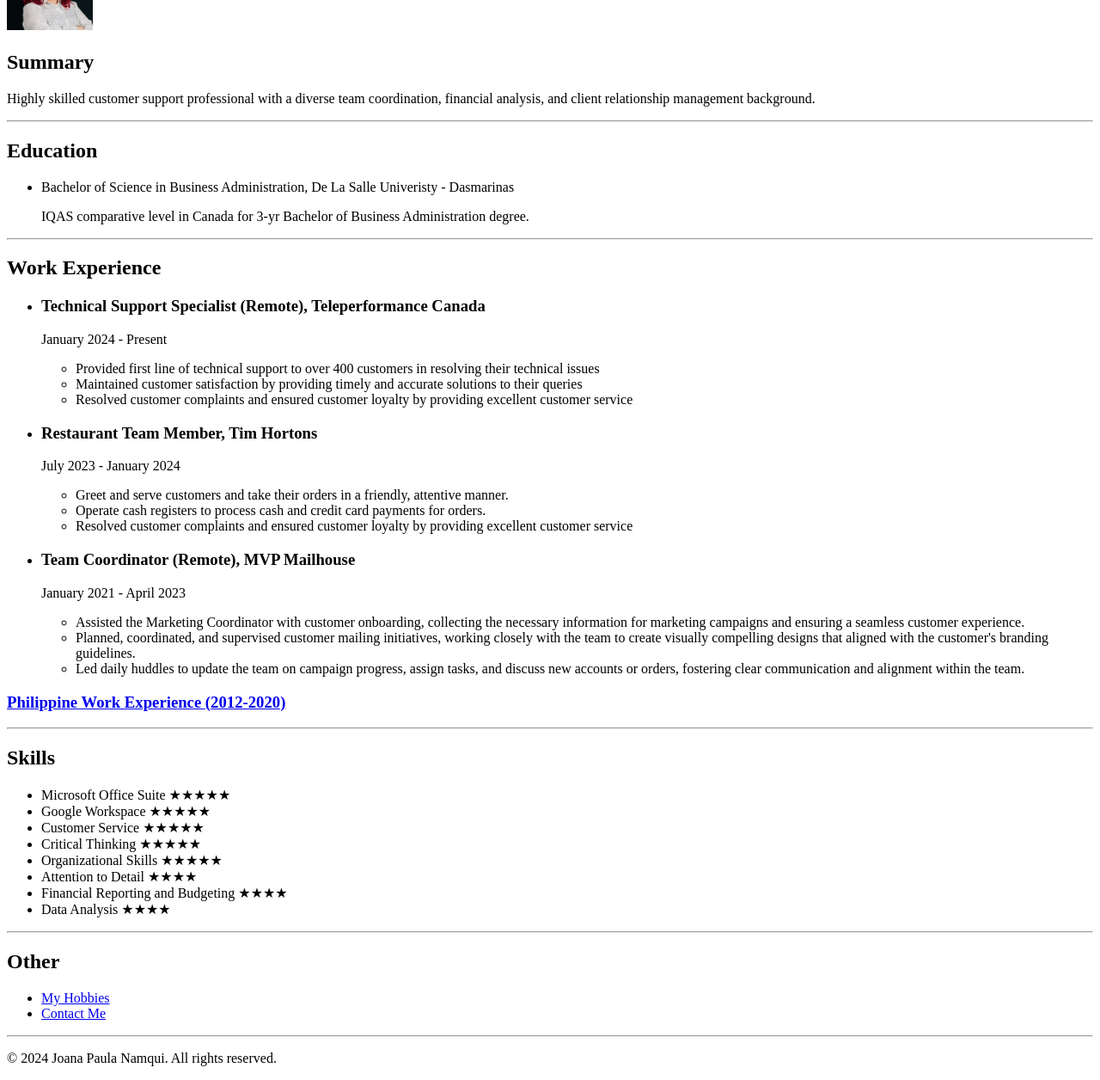
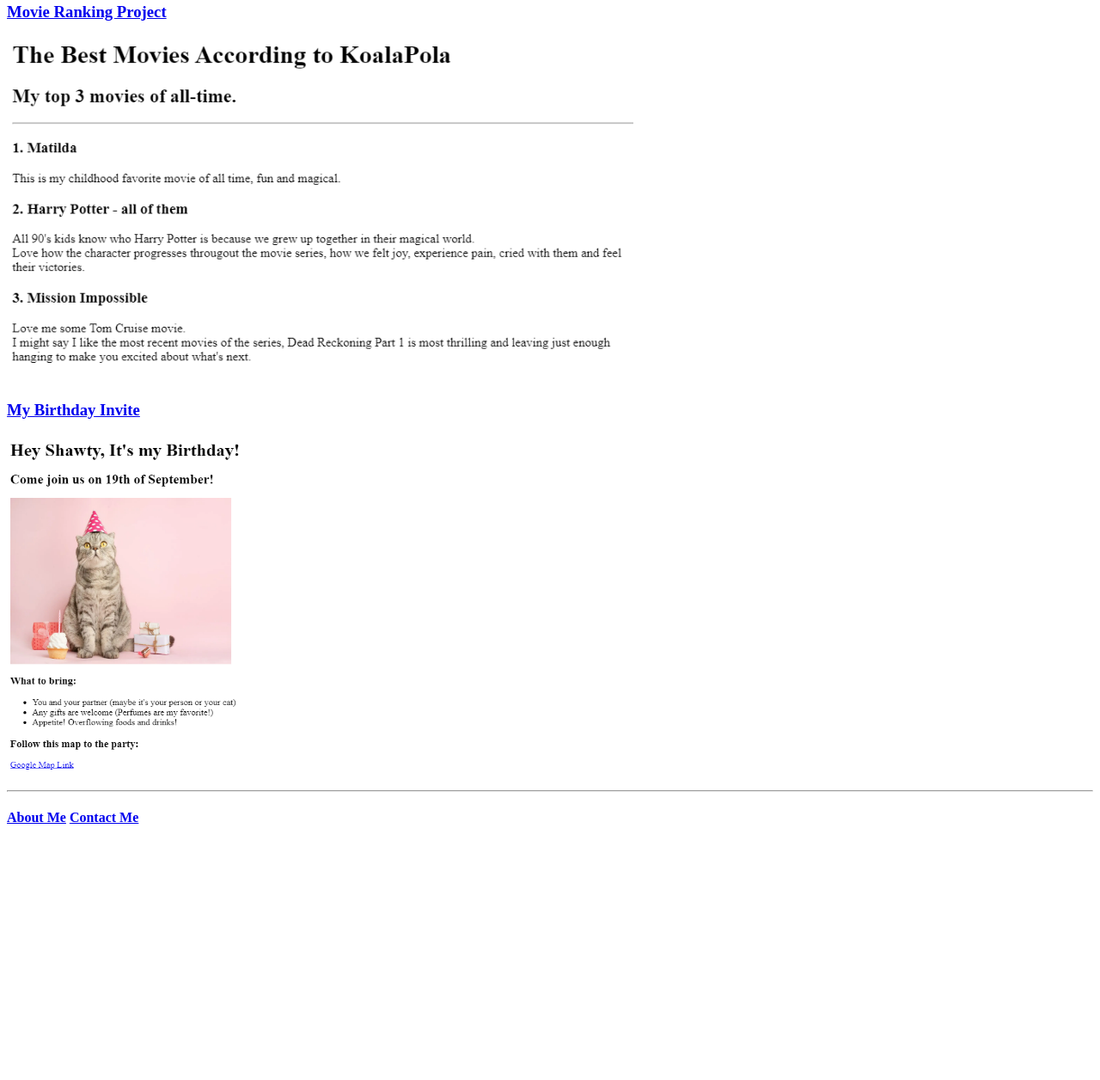
Before and after one commit to paulanamqui/html-portfolio, a plain HTML site: page index.html in a window 1280 px wide. Shown: the part 145-1401 px from the top of the page at 86% size. After the commit the page ends 1126 px from the top, so only its background shows below. Drawn offline with Linux system fonts and the light colour scheme.

Commit message:
Add files via upload

```diff
--- a/index.html
+++ b/index.html
@@ -3,72 +3,19 @@
 <head>
     <meta charset="UTF-8">
     <meta name="viewport" content="width=device-width, initial-scale=1.0">
-    <title>My Resume</title>
+    <title>Paula Namqui's Portfolio</title>
 </head>
 <body>
-    <h1>Joana Paula Namqui</h1>
-    <img src="./assets/Profile Picture.jpg"/ height="100" width="100" alt="Paula's photo">
-    <h2>Summary</h2>
-    <p>Highly skilled customer support professional with a diverse team coordination, financial analysis, and client relationship management background. </p>
+    <h1>Paula Namqui's Portfolio</h1>
+    <h2>Hi there! Check out my projects as new Web Developer.</h2>
     <hr/>
-    <h2>Education</h2>
-        <ul>
-            <li>Bachelor of Science in Business Administration, De La Salle Univeristy - Dasmarinas</li>
-            <p> IQAS comparative level in Canada for 3-yr Bachelor of Business Administration degree.</p>
-        </ul>
+    <h3><a href="./public/movie-ranking.html">Movie Ranking Project</a></h3>
+    <img src="./assets/images/movie-ranking.png" alt="movie ranking preview" height="400"/>
+    <h3><a href="./public/birthday-invite.html">My Birthday Invite</a></h3>
+    <img src="./assets/images/birthday-invite.png" alt="my birthday project preview" height="400"/>
     <hr/>
-    <h2>Work Experience</h2>
-        <ul>
-         <li><h3>Technical Support Specialist (Remote), Teleperformance Canada</h3>
-
-            <p>January 2024 - Present</p>
-             <ul>
-                <li>Provided first line of technical support to over 400 customers in resolving their technical issues</li>
-                <li>Maintained customer satisfaction by providing timely and accurate solutions to their queries</li>
-                <li>Resolved customer complaints and ensured customer loyalty by providing excellent customer service</li>
-             </ul>
-         </li>
-         <li> <h3>Restaurant Team Member, Tim Hortons</h3>
-            <p>July 2023 - January 2024</p>
-            <ul>
-               <li>Greet and serve customers and take their orders in a friendly, attentive manner.</li>
-               <li>Operate cash registers to process cash and credit card payments for orders. </li>
-               <li>Resolved customer complaints and ensured customer loyalty by providing excellent customer service</li>
-            </ul>
-         </li>
-         <li> <h3>Team Coordinator (Remote), MVP Mailhouse</h3>
-            <p>January 2021 - April 2023</p>
-            <ul>
-               <li>Assisted the Marketing Coordinator with customer onboarding, collecting the necessary information for marketing campaigns and ensuring a seamless customer experience.</li>
-               <li>Planned, coordinated, and supervised customer mailing initiatives, working closely with the team to create visually compelling designs that aligned with the customer's branding guidelines.</li>
-               <li>Led daily huddles to update the team on campaign progress, assign tasks, and discuss new accounts or orders, fostering clear communication and alignment within the team.</li>
-            </ul>
-         </li>
-        </ul>
-
-        <h3><a href="./public/PH work experience.html">Philippine Work Experience (2012-2020)</a></h3>
-    <hr/>
-
-    <h2>Skills</h2>
-        <ul>
-            <li>Microsoft Office Suite  ★★★★★</li>
-            <li>Google Workspace  ★★★★★</li>
-            <li>Customer Service  ★★★★★</li>
-            <li>Critical Thinking  ★★★★★</li>
-            <li>Organizational Skills ★★★★★ </li>
-            <li>Attention to Detail ★★★★</li>
-            <li>Financial Reporting and Budgeting ★★★★</li>
-            <li>Data Analysis ★★★★</li>
-        </ul>
-    <hr/>
-    <h2>Other</h2>
-        <ul>
-            <li><a href="./public/Hobbies.html"> My Hobbies</a></li>
-            <li><a href="./public/Contact Me.html">Contact Me</a></li>
-        </ul>
-    <hr/>
-<footer>
-<p>© 2024 Joana Paula Namqui. All rights reserved.</p>
-</footer>
+    <h4><a href="./public/about.html"> About Me</a>
+    <a href="./public/contact.html">Contact Me</a>
+    </h4>
 </body>
 </html>
```
Also changed, not shown: public/contact.html (+1 -1 lines).
